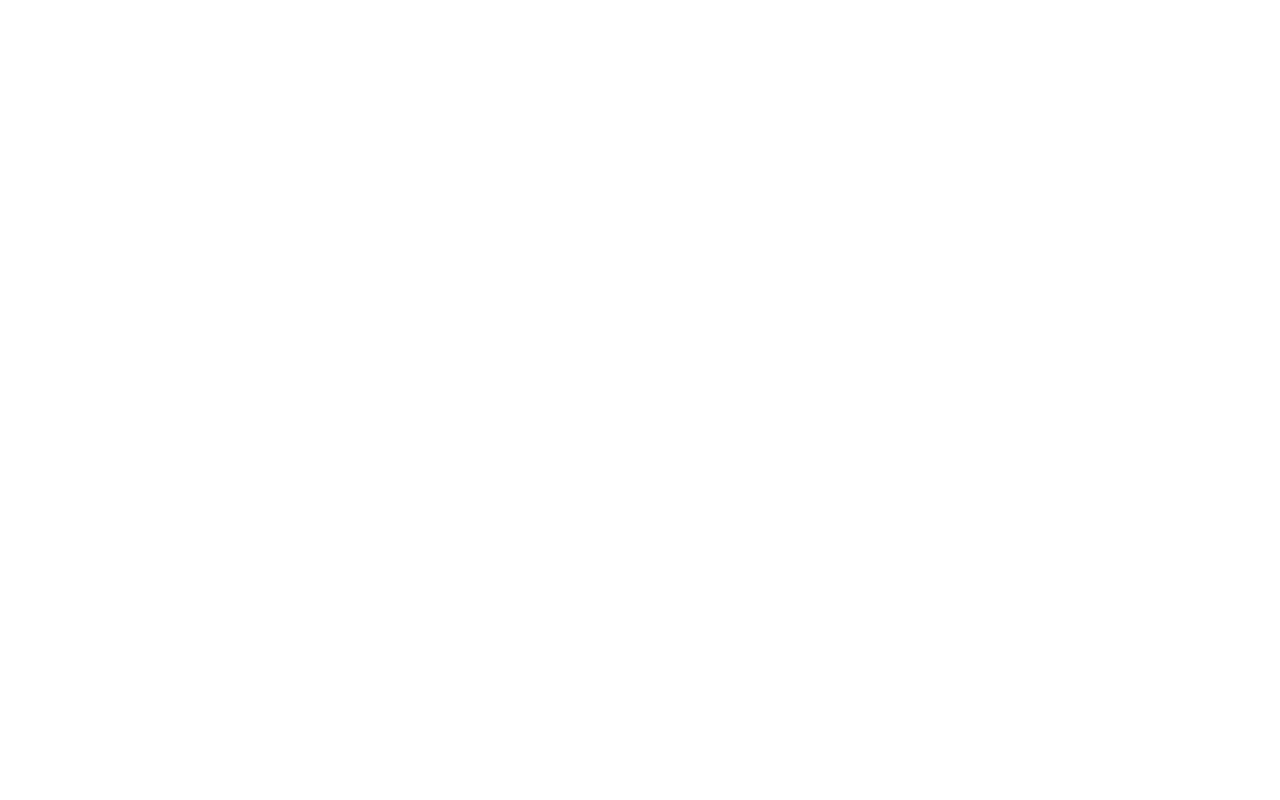
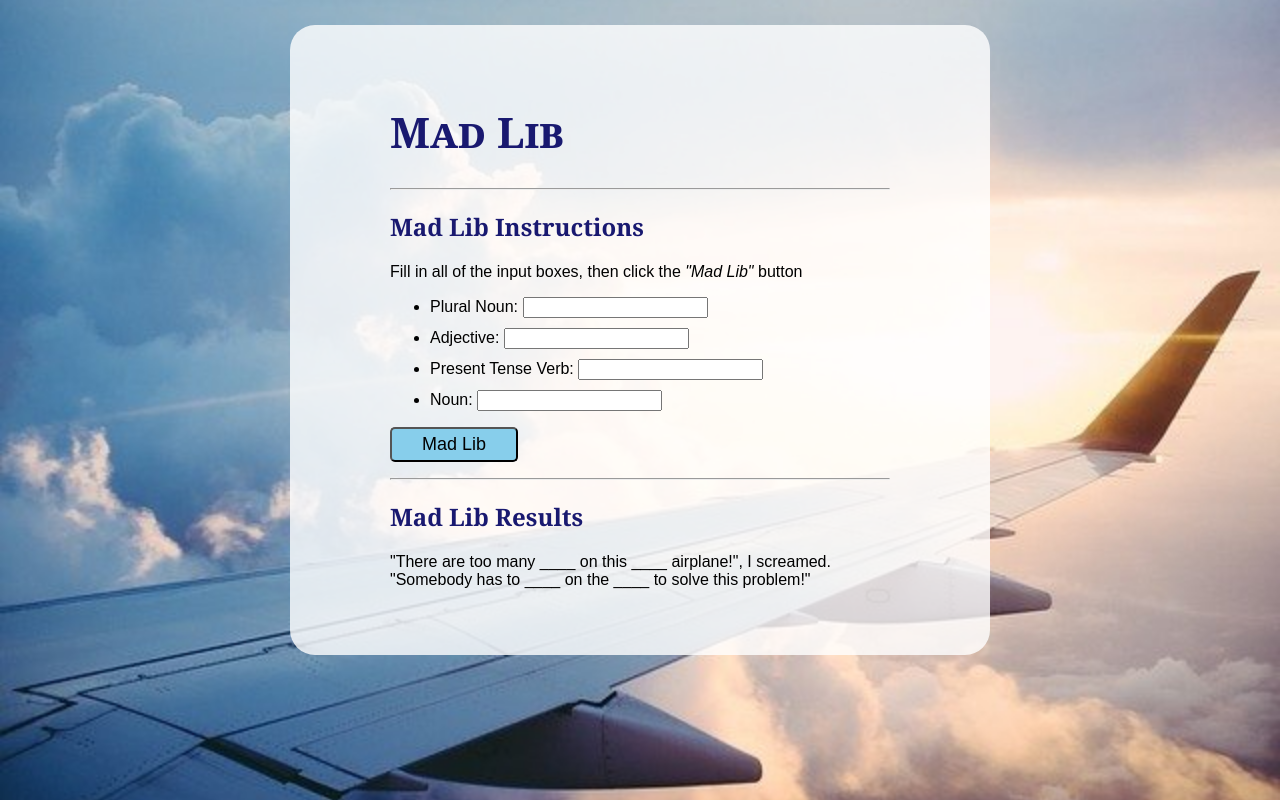
Before and after one commit to wchizewski/Mad-lib-code-along, a plain HTML site: page index.html in a window 1280 px wide. Drawn offline with Linux system fonts and the light colour scheme.

Commit message:
finished html and css

```diff
--- a/index.html
+++ b/index.html
@@ -1,10 +1,32 @@
 <!DOCTYPE html>
-<html>
-    <head>
+<html lang="en">
 
-    </head>
+<head>
+    <meta charset="UTF-8">
+    <meta name="viewport" content="width=device-width, initial-scale=1.0">
+    <meta http-equiv="X-UA-Compatible" content="ie=edge">
+    <title>Mad Lib</title>
+    <link rel="stylesheet" href="style.css" type="text/css">
+</head>
+    <body>
+        <h1>Mad Lib</h1>
+        <hr>
 
-    <body>
+        <h2>Mad Lib Instructions</h2>
+        <p>Fill in all of the input boxes, then click the <em>"Mad Lib"</em> button</p>
+        <ul>
+            <li>Plural Noun: <input type="text"></li>
+            <li>Adjective: <input type="text"></li>
+            <li>Present Tense Verb: <input type="text"></li>
+            <li>Noun: <input type="text"></li>
+        </ul>
+        <p><button>Mad Lib</button></p>
+        <hr>
 
+        <h2>Mad Lib Results</h2>
+        <p>
+            "There are too many ____ on this ____ airplane!", I screamed. "Somebody has to ____ on the ____ to solve this problem!"
+        </p>
     </body>
+
 </html>
--- a/style.css
+++ b/style.css
@@ -0,0 +1,44 @@
+html {
+    background: url("img/airplane-wing.jpg") no-repeat center fixed;
+    background-size: cover;
+}
+
+body {
+    width: 500px;
+    padding: 50px 100px;
+    margin: 25px auto;
+    border-radius: 25px;
+    font-family: Arial, Helvetica, sans-serif;
+    background: rgba(255, 255, 255, 0.8)
+
+}
+
+h1, h2 {
+    font-family: Georgia, 'Times New Roman', Times, serif;
+    color: midnightblue;
+}
+
+h1 {
+    font-size: 42px;
+    font-variant: small-caps;
+}
+
+li {
+    margin-bottom: 10px;
+}
+
+button {
+    background: skyblue;
+    padding: 5px 30px;
+    font-size: 18px;
+    cursor: pointer;
+    border-radius: 5px;
+}
+
+#result {
+    border: 1px solid orange;
+    padding: 20px;
+    font-size:  18px;
+    line-height: 25px;
+    letter-spacing: 0.5px;
+}
```
Also changed, not shown: img/airplane-wing.jpg (added).
